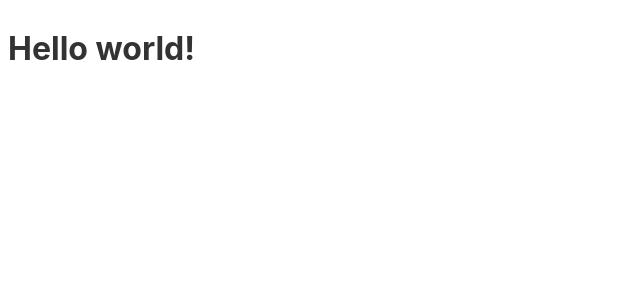
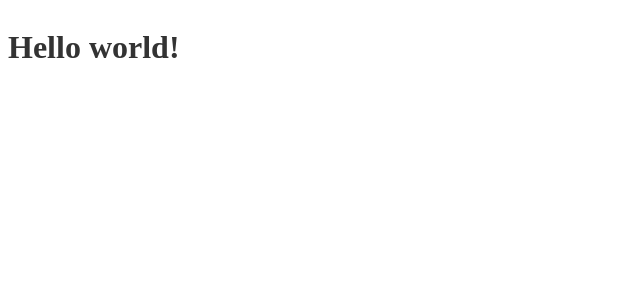
Before and after one commit to andreviallon/galleria_svelte, a Svelte app: page / in a window 1280 px wide. Shown: the top 300 px of the page, without its empty margins (0-640 px from the left). Built offline with nearby package versions, Linux system fonts and the light colour scheme.

Commit message:
style: update global styles

```diff
--- a/public/global.css
+++ b/public/global.css
@@ -10,21 +10,16 @@ body {
   margin: 0;
   padding: 8px;
   box-sizing: border-box;
-  font-family: -apple-system, blinkmacsystemfont, "segoe ui", roboto,
-    oxygen-sans, ubuntu, cantarell, "helvetica neue", sans-serif;
+  font-family: "Libre Baskerville";
 }
 
 a {
-  color: rgb(0, 100, 200);
+  color: inherit;
   text-decoration: none;
 }
 
-a:hover {
-  text-decoration: underline;
-}
-
 a:visited {
-  color: rgb(0, 80, 160);
+  color: inherit;
 }
 
 label {
```
